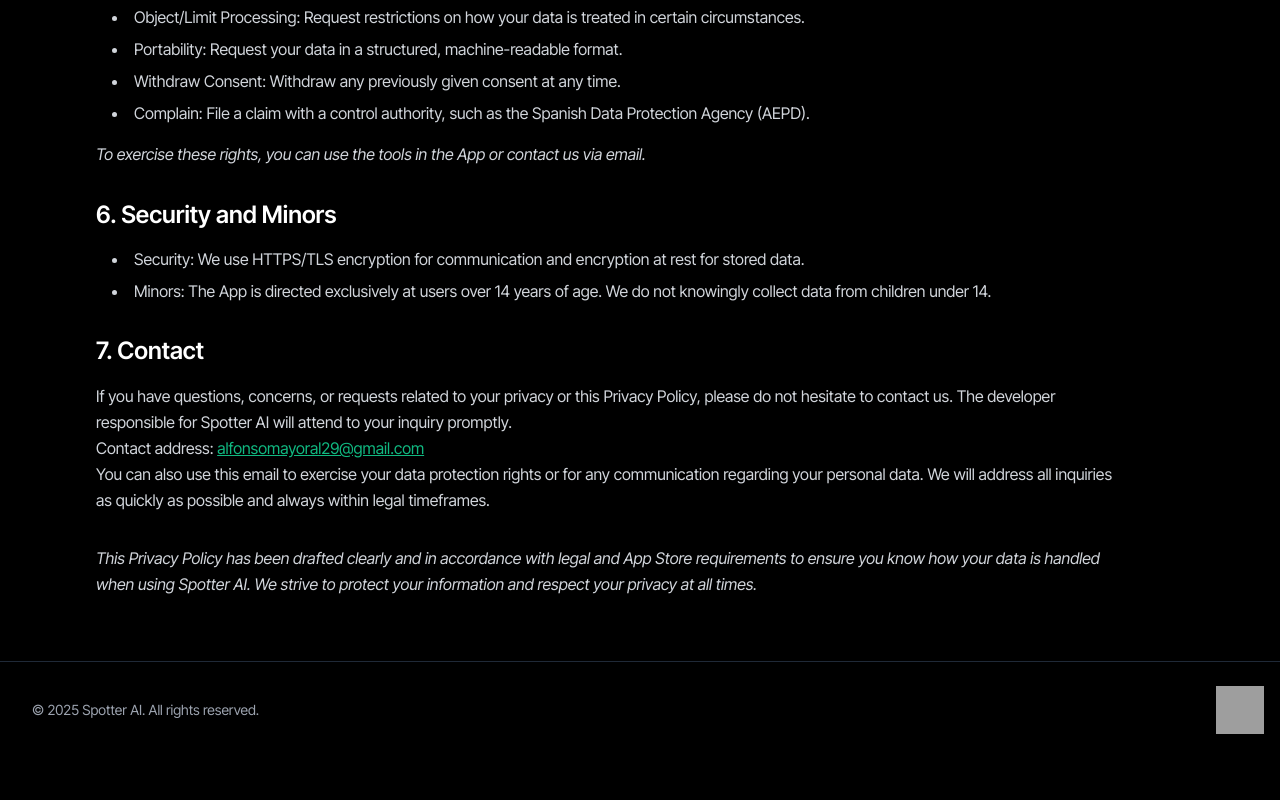
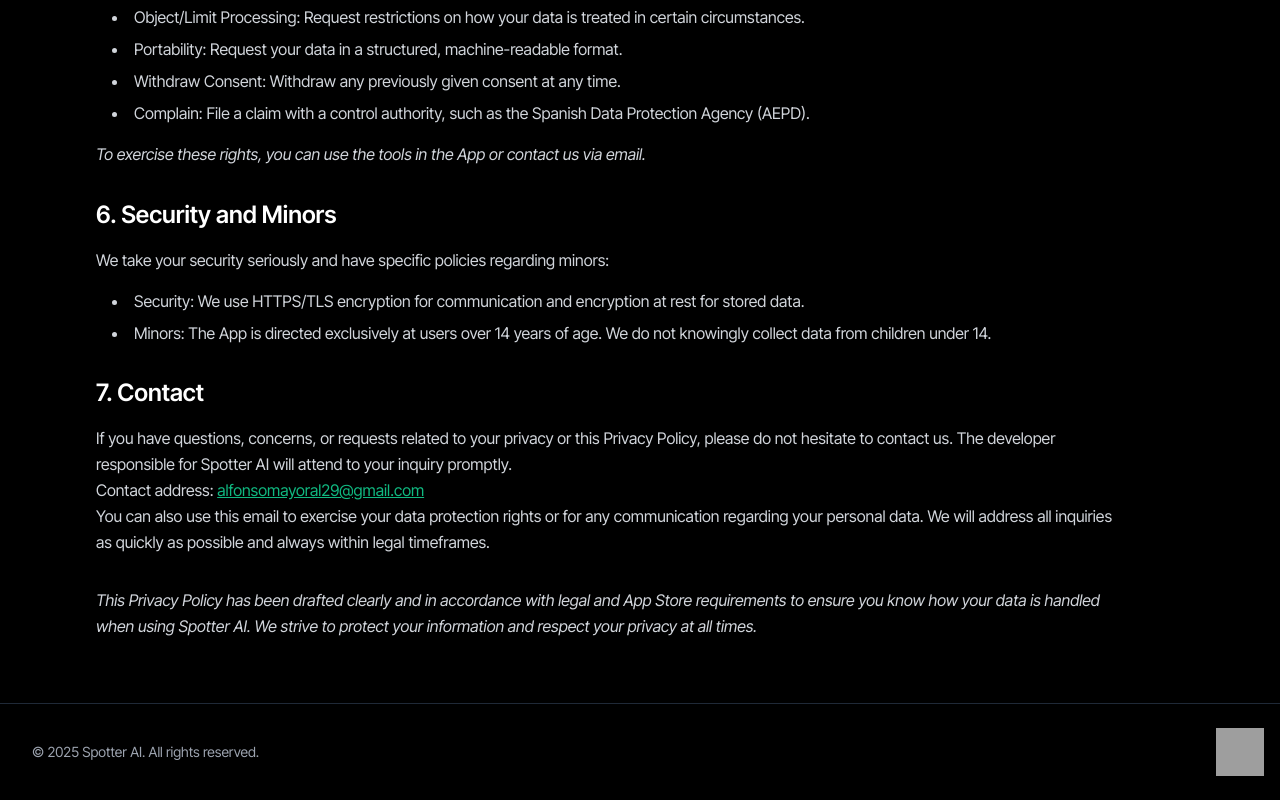
Before and after one commit to Spotter-AI-App/web-spotter, a Next.js app: page /policy in a window 1280 px wide. Shown: the part 2034-2834 px from the top of the page. Before the commit the page ends 2792 px from the top, so only its background shows below. Built offline with nearby package versions, Linux system fonts and the light colour scheme; grey boxes are pictures that could not be loaded.

Commit message:
Fix missing argument

```diff
--- a/app/policy/page.tsx
+++ b/app/policy/page.tsx
@@ -62,6 +62,7 @@
   },
   {
     title:"Security and Minors",
+    content: "We take your security seriously and have specific policies regarding minors:",
     list:[
         "Security: We use HTTPS/TLS encryption for communication and encryption at rest for stored data.",
         "Minors: The App is directed exclusively at users over 14 years of age. We do not knowingly collect data from children under 14.",
```
